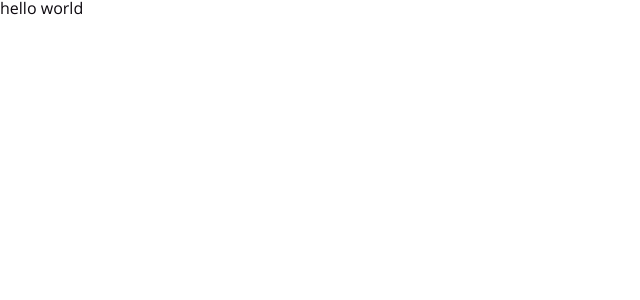
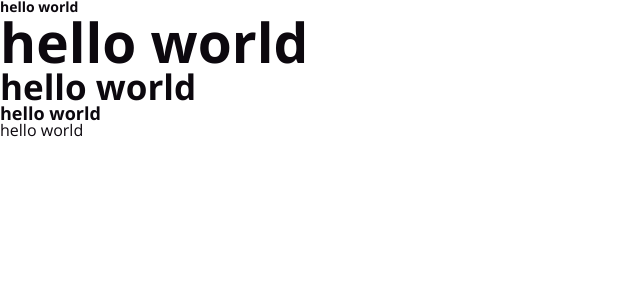
Before and after one commit to jeromehaas/website-yellowreach, a Next.js app in the folder frontend/: page / in a window 1280 px wide. Shown: the top 300 px of the page, without its empty margins (0-640 px from the left). Built offline with nearby package versions, Linux system fonts and the light colour scheme.

Commit message:
Implement: headers and paragraph

```diff
--- /dev/null
+++ b/frontend/components/text/Text.tsx
@@ -0,0 +1,41 @@
+import React from 'react';
+
+interface Props {
+  children: React.ReactNode;
+  fontColor?: string;
+  textAlign?: string;
+}
+
+const H1: React.FunctionComponent<Props> = ({ children, fontColor = 'black', textAlign = 'left' }) => (
+  <h1 className={`header header-h1 text-align-${textAlign} font-color-${fontColor}`}>
+    {children}
+  </h1>
+);
+const H2: React.FunctionComponent<Props> = ({ children, fontColor = 'black', textAlign = 'left' }) => (
+  <h2 className={`title header-h2 text-align-${textAlign} font-color-${fontColor}`}>
+    {children}
+  </h2>
+);
+const H3: React.FunctionComponent<Props> = ({ children, fontColor = 'black', textAlign = 'left' }) => (
+  <h3 className={`title header-h3 text-align - ${textAlign}  font-color-${fontColor}`}>
+    { children}
+  </h3>
+);
+const H4: React.FunctionComponent<Props> = ({ children, fontColor = 'black', textAlign = 'left' }) => (
+  <h4 className={`title header-h4 text-align-${textAlign} font-color-${fontColor}`}>
+    {children}
+  </h4>
+);
+const P: React.FunctionComponent<Props> = ({ children, fontColor = 'black', textAlign = 'left' }) => (
+  <p className={`paragraph text-align-${textAlign}  font-color-${fontColor}`}>
+    { children}
+  </p>
+);
+
+export {
+  H1,
+  H2,
+  H3,
+  H4,
+  P,
+};
--- a/frontend/pages/_app.tsx
+++ b/frontend/pages/_app.tsx
@@ -1,7 +1,7 @@
 import 'styles/central.scss';
 
 function MyApp({ Component, pageProps }) {
-  return <Component {...pageProps} />
+  return <Component {...pageProps} />;
 }
 
-export default MyApp
+export default MyApp;
--- a/frontend/pages/index.tsx
+++ b/frontend/pages/index.tsx
@@ -1,4 +1,5 @@
 import Head from 'next/head';
+import { H1, H2, H3, H4, P } from 'components/text/Text';
 
 export default function Home() {
   return (
@@ -9,7 +10,11 @@ export default function Home() {
       </Head>
 
       <main>
-        hello world
+        <H1>hello world</H1>
+        <H2>hello world</H2>
+        <H3>hello world</H3>
+        <H4>hello world</H4>
+        <P>hello world</P>
       </main>
 
     </div>
--- a/frontend/styles/central.scss
+++ b/frontend/styles/central.scss
@@ -2,3 +2,4 @@
 @import 'fonts';
 @import 'vars';
 @import 'global.scss';
+@import 'partials/Text.scss';
--- a/frontend/styles/global.scss
+++ b/frontend/styles/global.scss
@@ -4,6 +4,6 @@
   margin: 0;
   padding: 0;
   box-sizing: border-box;
-  font-family: $default-font-family;
+  font-family: $font-regular;
   color: $black;
 }
--- /dev/null
+++ b/frontend/styles/partials/Text.scss
@@ -0,0 +1,65 @@
+@import '../vars.scss';
+
+/* ------------------------------------------ */
+/* -- GENERAL
+/* ------------------------------------------ */
+
+.font-color-black {
+  color: $black;
+}
+
+.font-color-yellow {
+  color: $yellow;
+}
+
+.font-color-green {
+  color: $green;
+}
+
+.font-color-white {
+  color: $white;
+}
+
+.text-align-left {
+  text-align: left;
+}
+
+.text-align-right {
+  text-align: right;
+}
+
+.text-align-center {
+  text-align: center;
+}
+
+/* ------------------------------------------ */
+/* -- HEADER
+/* ------------------------------------------ */
+
+.paragraph {}
+
+.header-h1 {
+  font-size: 14px;
+  font-family: $font-bold;
+}
+
+.header-h2 {
+  font-size: 55px;
+  font-family: $font-bold;
+}
+
+.header-h3 {
+  font-size: 35px;
+  font-family: $font-bold;
+}
+
+.header-h4 {
+  font-size: 18px;
+  font-family: $font-bold;
+}
+
+/* ------------------------------------------ */
+/* -- PARAGRAPH
+/* ------------------------------------------ */
+
+.paragraph {}
--- a/frontend/styles/vars.scss
+++ b/frontend/styles/vars.scss
@@ -5,8 +5,11 @@ $yellow: #ffca0d;
 $green: #008281;
 
 // FONTS
-$default-font-family: 'Open-Sans Regular',
-sans-serif;
+$font-light: 'Open-Sans Light';
+$font-regular: 'Open-Sans Regular';
+$font-semibold: 'Open-Sans Semibold';
+$font-bold: 'Open-Sans Bold';
+$font-extrabold: 'Open-Sans Extrabold';
 $default-font-color: $black;
 
 // LAYOUT
```
Also changed, not shown: frontend/.eslintrc.json.
